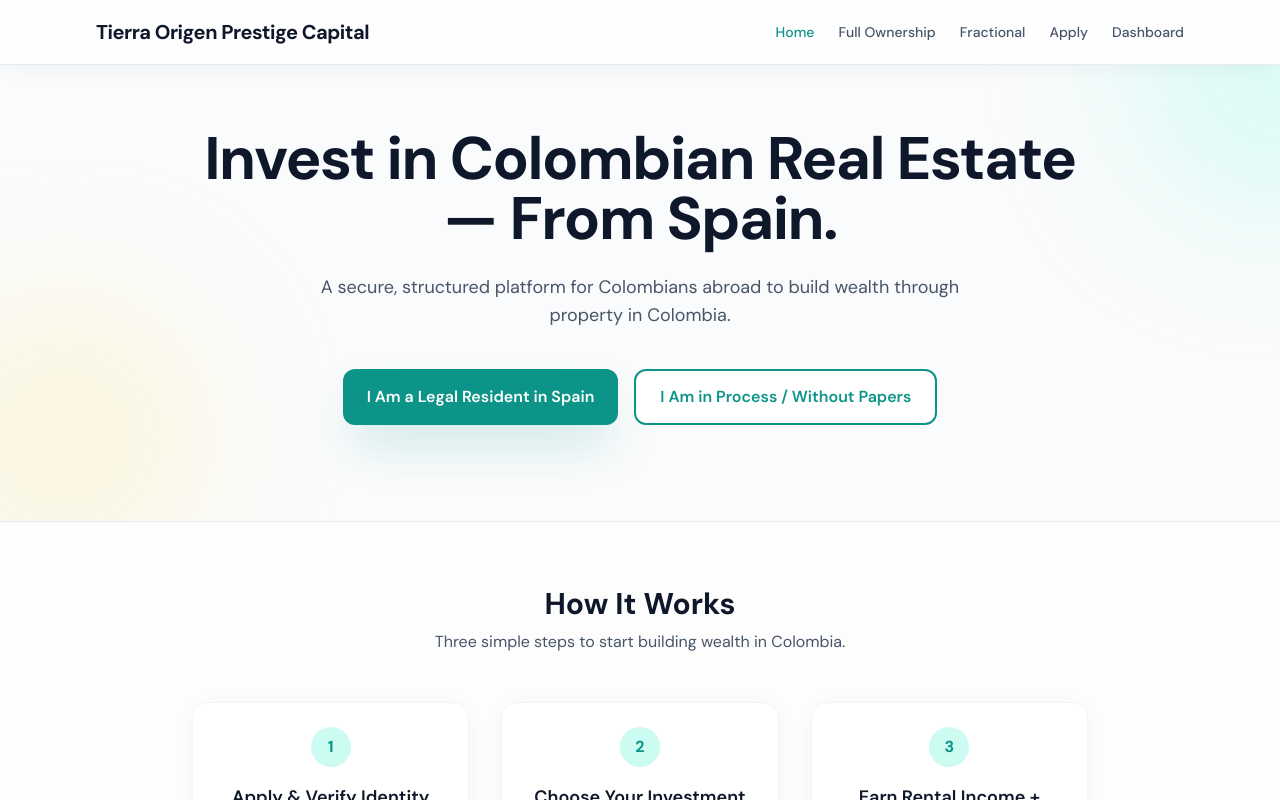
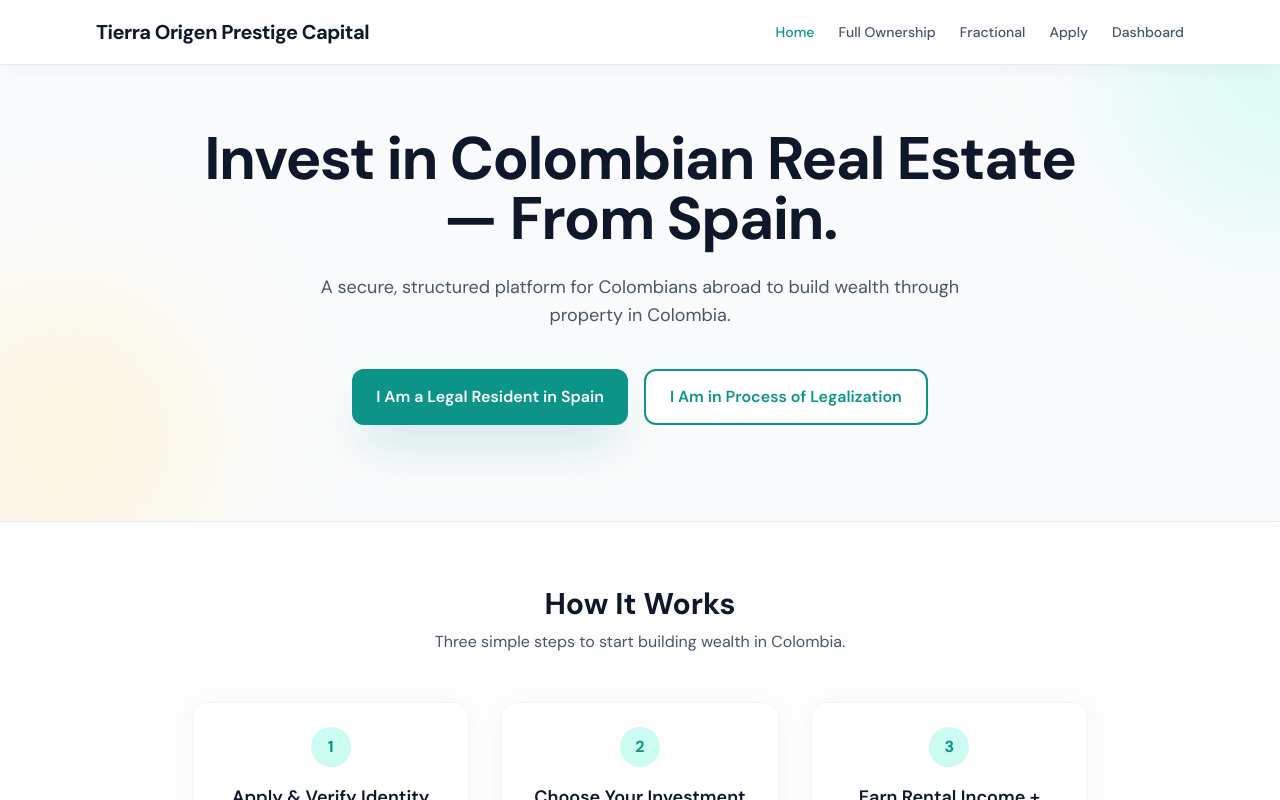
Before and after one commit to TierraOrigenCapital/tierra-origen-prestige-capital, a Next.js app: page / in a window 1280 px wide. Shown: the top 800 px of the page. Built offline with nearby package versions, Linux system fonts and the light colour scheme.

Commit message:
Change 'Without Papers' to 'In Process of Legalization'

```diff
--- a/src/app/page.tsx
+++ b/src/app/page.tsx
@@ -27,7 +27,7 @@
               href="/fractional"
               className="inline-flex items-center justify-center rounded-xl border-2 border-[var(--accent)] bg-white px-6 py-3.5 text-base font-semibold text-[var(--accent)] hover:bg-[var(--accent-light)] transition-colors"
             >
-              I Am in Process / Without Papers
+              I Am in Process of Legalization
             </Link>
           </div>
         </div>
--- a/src/app/signup/page.tsx
+++ b/src/app/signup/page.tsx
@@ -124,7 +124,7 @@
                   className="mt-1 block w-full rounded-lg border border-slate-300 px-3 py-2 shadow-sm focus:border-[var(--accent)] focus:outline-none focus:ring-1 focus:ring-[var(--accent)]"
                 >
                   <option value="legal">Legal resident in Spain</option>
-                  <option value="in_process">In process / Without papers</option>
+                  <option value="in_process">In Process of Legalization</option>
                 </select>
               </div>
             </>
```
